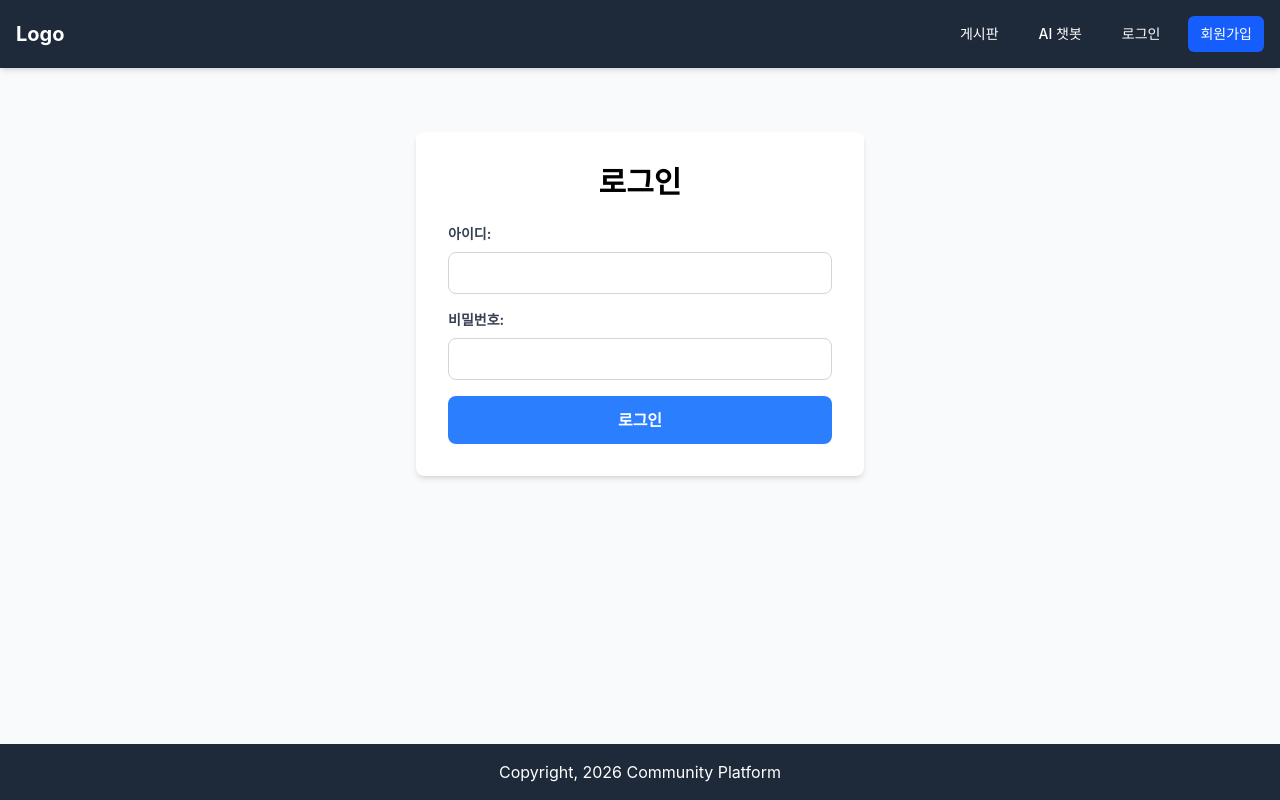
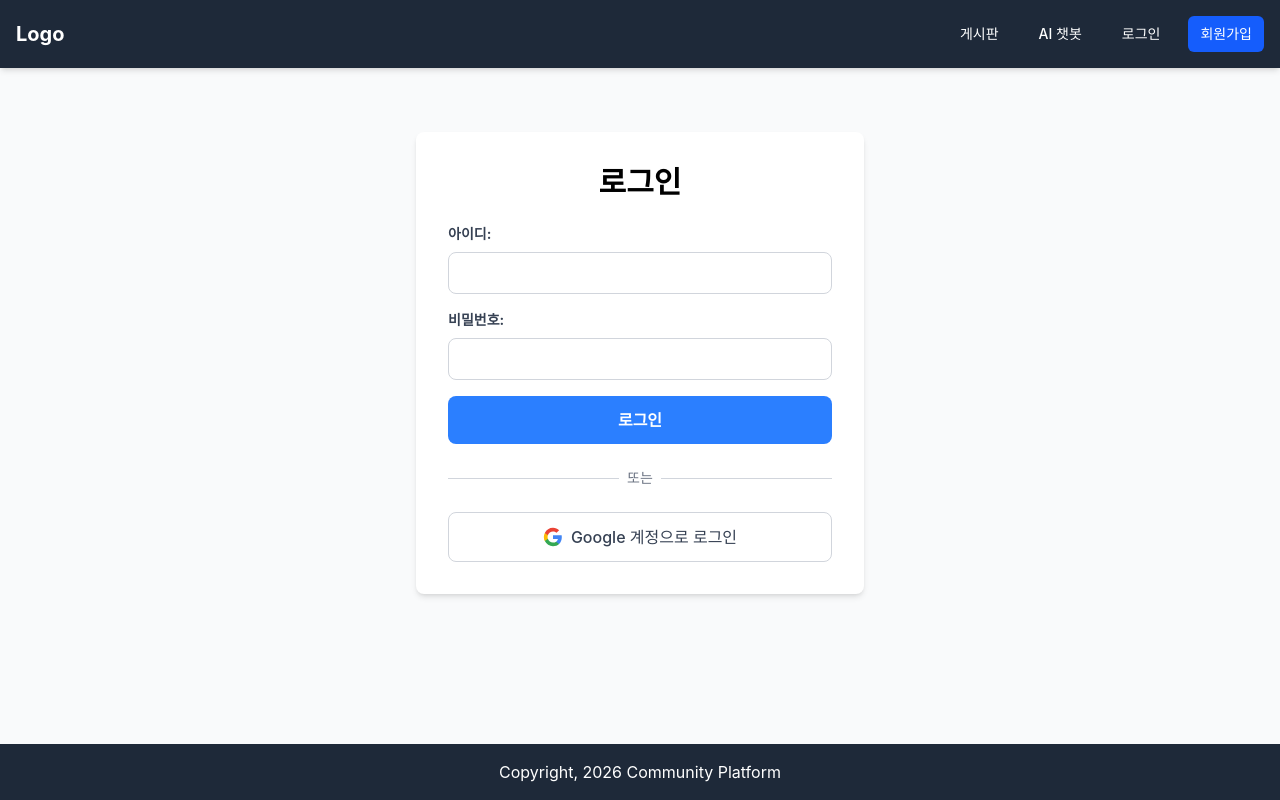
Before and after one commit to ryukh1129/community_fe, a React (Vite) app: page /login in a window 1280 px wide. Built offline with nearby package versions, Linux system fonts and the light colour scheme.

Commit message:
feat: 구글 로그인 진입 버튼 및 콜백 페이지, 리다이렉션 구성

```diff
--- a/src/pages/auth/LoginPage.jsx
+++ b/src/pages/auth/LoginPage.jsx
@@ -9,6 +9,10 @@
     });
     const [error, setError] = useState('');
     const navigate = useNavigate();
+
+    // 백엔드 SecurityConfig(authorizationEndpoint)에서 설정한 구글 로그인 진입점 URL
+    // 리액트에서 이 주소로 이동하면 -> 백엔드가 구글 로그인 창으로 리다이렉트
+    const GOOGLE_LOGIN_URL = "http://localhost:8080/api/auth/login/google";
 
     const handleChange = (e) => {
         const { name, value } = e.target;
@@ -24,7 +28,6 @@
 
         try {
             const response = await login(formData);
-            // Store JWT in localStorage
             localStorage.setItem('accessToken', response.data.accessToken);
 
             alert('로그인 성공!');
@@ -41,7 +44,7 @@
         <main className="flex items-center justify-center py-12 px-4">
             <div className="w-full max-w-md bg-white rounded-lg shadow-md p-8">
                 <h1 className="text-3xl font-bold text-center mb-6">로그인</h1>
-                <form onSubmit={handleLogin} className="space-y-4">
+                <form onSubmit={handleLogin} className="space-y-4 mb-6">
                     <div>
                         <label
                             htmlFor="login-username"
@@ -69,7 +72,7 @@
                         <input
                             type="password"
                             id="login-password"
-                            name="password" // name 속성 필수
+                            name="password"
                             className="w-full px-3 py-2 border border-gray-300 rounded-lg focus:outline-none focus:ring-2 focus:ring-blue-500"
                             value={formData.password}
                             onChange={handleChange}
@@ -83,6 +86,49 @@
                         로그인
                     </button>
                 </form>
+
+                {/* 구분선 (Divider) */}
+                <div className="relative mb-6">
+                    <div className="absolute inset-0 flex items-center">
+                        <div className="w-full border-t border-gray-300"></div>
+                    </div>
+                    <div className="relative flex justify-center text-sm">
+                        <span className="px-2 bg-white text-gray-500">또는</span>
+                    </div>
+                </div>
+
+                {/* 구글 로그인 버튼 */}
+                <div>
+                    {/* a 태그를 사용 백엔드 엔드포인트로 이동 */}
+                    <a href={GOOGLE_LOGIN_URL} className="block w-full">
+                        <button
+                            type="button"
+                            className="w-full py-3 px-4 flex justify-center items-center gap-2 border border-gray-300 rounded-lg bg-white text-gray-700 font-medium hover:bg-gray-50"
+                        >
+                            {/* 구글 G 로고 SVG */}
+                            <svg className="w-5 h-5" viewBox="0 0 24 24">
+                                <path
+                                    d="M22.56 12.25c0-.78-.07-1.53-.2-2.25H12v4.26h5.92c-.26 1.37-1.04 2.53-2.21 3.31v2.77h3.57c2.08-1.92 3.28-4.74 3.28-8.09z"
+                                    fill="#4285F4"
+                                />
+                                <path
+                                    d="M12 23c2.97 0 5.46-.98 7.28-2.66l-3.57-2.77c-.98.66-2.23 1.06-3.71 1.06-2.86 0-5.29-1.93-6.16-4.53H2.18v2.84C3.99 20.53 7.7 23 12 23z"
+                                    fill="#34A853"
+                                />
+                                <path
+                                    d="M5.84 14.09c-.22-.66-.35-1.36-.35-2.09s.13-1.43.35-2.09V7.07H2.18C1.43 8.55 1 10.22 1 12s.43 3.45 1.18 4.93l2.85-2.22.81-.62z"
+                                    fill="#FBBC05"
+                                />
+                                <path
+                                    d="M12 5.38c1.62 0 3.06.56 4.21 1.64l3.15-3.15C17.45 2.09 14.97 1 12 1 7.7 1 3.99 3.47 2.18 7.07l3.66 2.84c.87-2.6 3.3-4.53 6.16-4.53z"
+                                    fill="#EA4335"
+                                />
+                            </svg>
+                            Google 계정으로 로그인
+                        </button>
+                    </a>
+                </div>
+
                 {error && (
                     <div className="mt-4 p-4 rounded-md text-center bg-red-100 text-red-700" role="alert">
                         {error}
--- /dev/null
+++ b/src/pages/auth/OAuth2SuccessPage.jsx
@@ -0,0 +1,25 @@
+import { useEffect } from 'react';
+import { useNavigate, useSearchParams } from 'react-router-dom';
+
+function OAuth2SuccessPage() {
+    const [searchParams] = useSearchParams();
+    const navigate = useNavigate();
+
+    useEffect(() => {
+        const accessToken = searchParams.get('accessToken');
+
+        if (accessToken) {
+            // 로그인 성공 시, JWT 토큰을 로컬 스토리지에 저장하고 홈으로 이동
+            localStorage.setItem('accessToken', accessToken);
+            navigate('/', { replace: true });
+            window.location.reload();
+        } else {
+            alert('로그인에 실패했습니다.');
+            navigate('/login', { replace: true });
+        }
+    }, [searchParams, navigate]);
+
+    return <div className="text-center mt-10">로그인 처리 중...</div>;
+}
+
+export default OAuth2SuccessPage;
--- a/src/routes/AppRoutes.jsx
+++ b/src/routes/AppRoutes.jsx
@@ -10,6 +10,7 @@
 import ArticleCreatePage from "../pages/boards/articles/ArticleCreatePage";
 import ArticleDetailPage from "../pages/boards/articles/ArticleDetailPage";
 import ProtectedRoute from "./ProtectedRoute";
+import OAuth2SuccessPage from "../pages/auth/OAuth2SuccessPage";
 
 function AppRoutes() {
     return (
@@ -20,6 +21,7 @@
             {/* Auth */}
             <Route path="/login" element={<LoginPage />} />
             <Route path="/signup" element={<SignUpPage />} />
+            <Route path="/login/google/callback" element={<OAuth2SuccessPage />} />
 
             {/* Admin */}
             <Route element={<ProtectedRoute />}>
```
